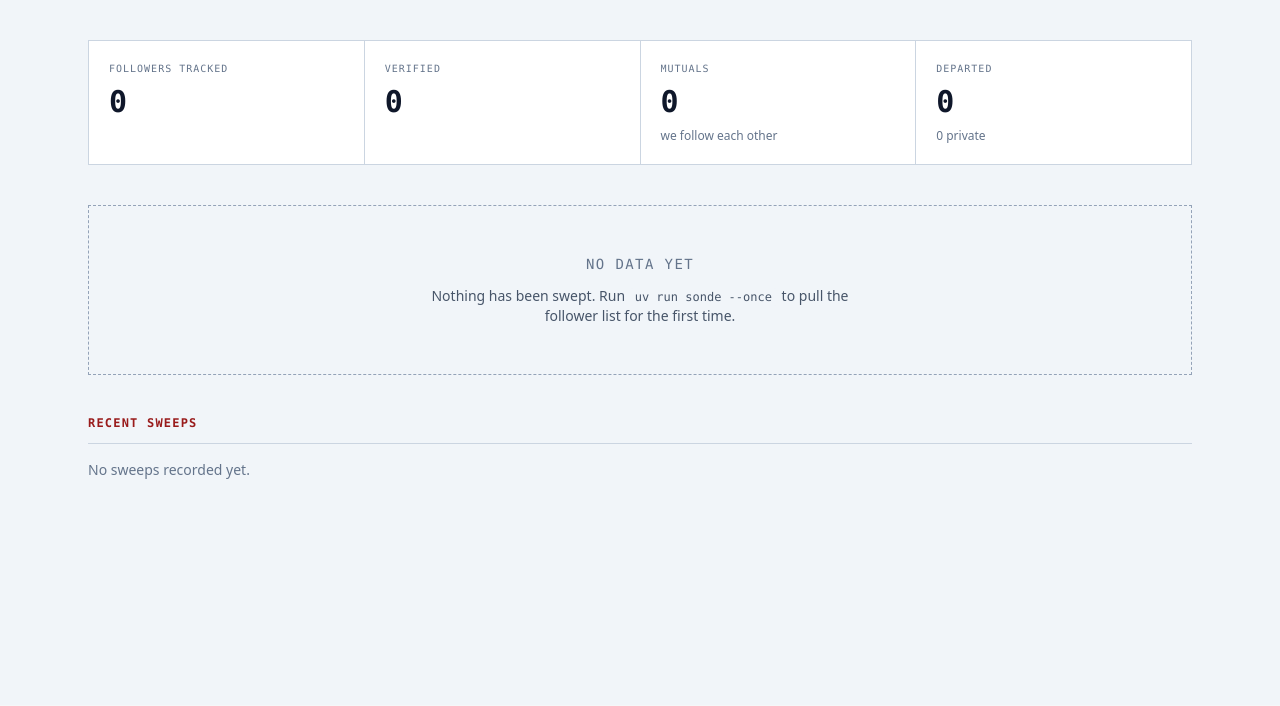
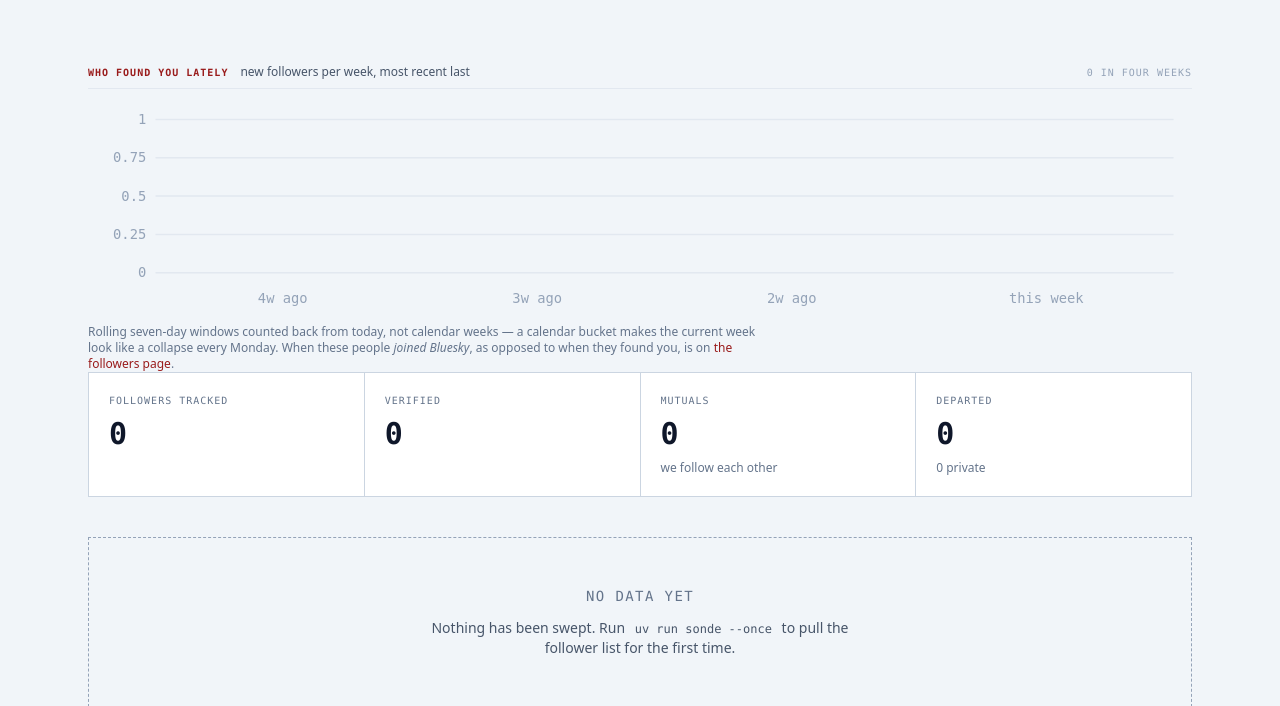
Before and after one commit to danhon/sonde, a FastAPI app: page / in a window 1280 px wide. Shown: the part 95-801 px from the top of the page. Before the commit the page ends 574 px from the top, so only its background shows below. Run offline with FastAPI, Linux system fonts and the light colour scheme; data that the repository does not hold is empty; some libraries are stand-ins or nearby versions.

Commit message:
Homepage shows who found you lately; creation history moves to /followers
The front page carried six years of account-creation cohorts, which is a thing
to study rather than a thing to glance at. It now shows new followers per
rolling week over the last four, and the cohort chart lives at the foot of
/followers where there is room for it.

The metric changed as well as the window, deliberately. Read literally, "when
your audience joined Bluesky, last four weeks" is accounts CREATED in the last
four weeks - 12 people across the whole live list, because brand-new accounts
rarely follow anyone. Measured before building, and the same window by arrival
is 134. The chart is retitled rather than filtered, and says on the page where
the creation history went.

Rolling seven-day windows rather than calendar weeks: a calendar bucket makes
the current week look like a collapse every Monday. Empty weeks are still
buckets - a quiet week is a fact about the week, and dropping it would close the
gap and misreport the trend.

Live numbers: 17, 33, 39, 45.

Co-Authored-By: Claude Opus 5 <noreply@anthropic.com>
Claude-Session: https://claude.ai/code/session_01WAH12SnhF1REEoGVpbtJYx

```diff
--- a/sonde/db/store.py
+++ b/sonde/db/store.py
@@ -1698,6 +1698,38 @@ async def account_cohorts() -> list[dict]:
         return [dict(r) for r in await cur.fetchall()]
 
 
+async def weekly_arrivals(weeks: int = 4) -> list[dict]:
+    """New followers per rolling week, oldest first.
+
+    Rolling seven-day windows counted back from today, not calendar weeks: the
+    homepage answers "what happened lately", and a calendar bucket makes the
+    current week look like a collapse every Monday.
+
+    `followed_at` where the authenticated sweep decoded it from the follow
+    record, `first_seen_at` otherwise — the same COALESCE every other "since"
+    reading in the app uses, so the numbers agree with /changes.
+    """
+    db = await _db()
+    async with db.execute(
+        """SELECT CAST(julianday('now') - julianday(
+                      COALESCE(fs.followed_at, fs.first_seen_at)) AS INTEGER) / 7
+                    AS weeks_ago,
+                  COUNT(*) AS n
+             FROM follower_state fs
+            WHERE COALESCE(fs.followed_at, fs.first_seen_at) >= date('now', ?)
+              AND fs.ignored_at IS NULL
+            GROUP BY weeks_ago""",
+        (f"-{weeks * 7} day",),
+    ) as cur:
+        counts = {row["weeks_ago"]: row["n"] for row in await cur.fetchall()}
+
+    # Every bucket present, including the empty ones. A quiet week is a fact
+    # about the week, and a chart that silently omits it misreports the trend.
+    return [{"label": "this week" if ago == 0 else f"{ago + 1}w ago",
+             "weeks_ago": ago, "n": counts.get(ago, 0)}
+            for ago in range(weeks - 1, -1, -1)]
+
+
 async def attention_points(limit: int = 2000) -> list[dict]:
     """Hydrated followers as (follows, followers) for the scarcity scatter."""
     db = await _db()
--- a/sonde/web/app.py
+++ b/sonde/web/app.py
@@ -193,19 +193,22 @@ def create_app() -> FastAPI:
         from sonde import charts
 
         stats = await store.dashboard_stats()
-        cohorts = await store.account_cohorts()
+        # Arrivals, not account-creation cohorts: the homepage answers "what
+        # happened lately". The full creation history lives on /followers, where
+        # there is room for six years of it.
+        arrivals = await store.weekly_arrivals()
         return TEMPLATES.TemplateResponse(
             request=request, name="index.html",
             context={
                 "stats": stats, "settings": settings,
-                "cohorts": cohorts,
+                "arrivals": arrivals,
                 # Operational faults belong on the page you land on, not buried
                 # on /settings where nobody was looking when the backup broke.
                 "notices_list": await store.active_notices(
                     kinds=("backup_failing",)),
-                "cohort_plot": charts.columns(
-                    [(r["month"], r["n"]) for r in cohorts],
-                    charts.Box(height=180)),
+                "arrivals_plot": charts.columns(
+                    [(r["label"], r["n"]) for r in arrivals],
+                    charts.Box(height=140)),
             },
         )
 
@@ -802,11 +805,16 @@ def create_app() -> FastAPI:
         floor = _as_int(min_followers)
         direction = "asc" if direction == "asc" else "desc"
 
+        from sonde import charts
+
         rows = await store.ranked_followers(
             limit=per_page, offset=(page_num - 1) * per_page, order=order,
             direction=direction, verified_only=verified, mutual_only=mutual,
             min_followers=floor, query=q, tag=tag,
         )
+        # Moved off the homepage, which only wants the last few weeks. Six years
+        # of monthly cohorts needs a page you have chosen to look at.
+        cohorts = await store.account_cohorts()
         # Every link on the page has to carry the current filters, or
         # paginating or re-sorting silently drops them.
         filters = {"q": q or "", "verified": verified, "mutual": mutual,
@@ -822,6 +830,10 @@ def create_app() -> FastAPI:
                 "min_followers": floor, "tag": tag or "",
                 "counts": await store.counts(), "settings": settings,
                 "all_tags": await store.group_names(),
+                "cohorts": cohorts,
+                "cohort_plot": charts.columns(
+                    [(r["month"], r["n"]) for r in cohorts],
+                    charts.Box(height=180)),
             },
         )
 
--- a/sonde/web/templates/index.html
+++ b/sonde/web/templates/index.html
@@ -4,37 +4,21 @@
 {% from "_notices.html" import notices with context %}
 {% block content %}
 {{ notices(notices_list, "/", tone="red") }}
-{% if cohort_plot and cohort_plot.bars|length > 2 %}
-{% call frame("When your audience joined Bluesky",
-              "accounts by the month they were created",
-              "{:,} of your followers".format(cohorts|sum(attribute='n'))) %}
-  {{ column_chart(cohort_plot, 'accounts', 4) }}
+
+{% if arrivals %}
+{% call frame("Who found you lately",
+              "new followers per week, most recent last",
+              "{:,} in four weeks".format(arrivals|sum(attribute='n'))) %}
+  {{ column_chart(arrivals_plot, 'followers', 1) }}
   <p class="mt-2 max-w-2xl text-xs text-slate-500">
-    Creation date, not follow date — this is when they arrived on Bluesky, not
-    when they found you. Followers whose account date is unknown are not shown.
+    Rolling seven-day windows counted back from today, not calendar weeks — a
+    calendar bucket makes the current week look like a collapse every Monday.
+    When these people <em>joined Bluesky</em>, as opposed to when they found
+    you, is on <a href="/followers" class="text-red-800 hover:underline">the
+    followers page</a>.
   </p>
-  <details class="mt-2">
-    <summary class="cursor-pointer font-mono text-[10px] uppercase tracking-widest text-slate-400 hover:text-red-800">
-      table
-    </summary>
-    <div class="mt-2 overflow-x-auto">
-      <table class="w-full max-w-md text-xs">
-        <tbody>
-          {% for r in cohorts | sort(attribute='n', reverse=true) %}
-          {% if loop.index <= 12 %}
-          <tr class="border-b border-slate-100">
-            <td class="py-1 pr-4 font-mono text-slate-500">{{ r.month }}</td>
-            <td class="py-1 pr-4 text-right font-mono tabular-nums">{{ "{:,}".format(r.n) }}</td>
-          </tr>
-          {% endif %}
-          {% endfor %}
-        </tbody>
-      </table>
-    </div>
-  </details>
 {% endcall %}
 {% endif %}
-
 
 {% if stats.needs_review %}
 <div class="mb-8 border-l-4 border-red-700 bg-red-50 px-5 py-4">
```
Also changed, not shown: sonde/web/templates/followers.html (+32 -0 lines), tests/test_charts.py (+91 -0 lines).
